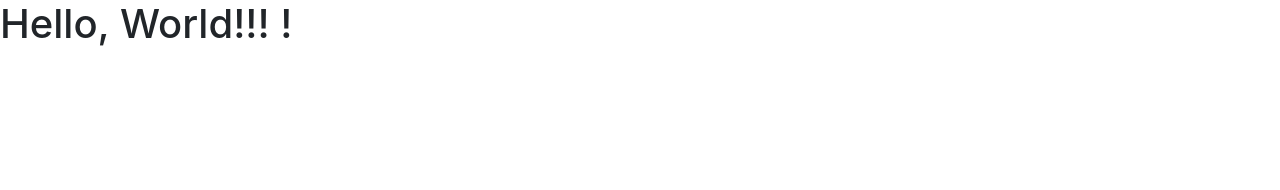
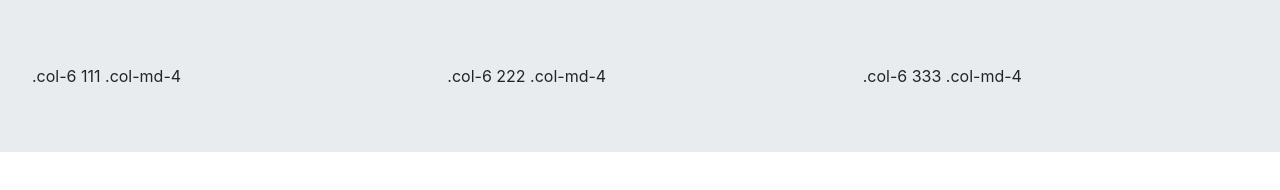
Before and after one commit to wmiz-mg/webpack-react-bootstrap-4, a React app: page / in a window 1280 px wide. Built offline with nearby package versions, Linux system fonts and the light colour scheme; some packages are replaced by stand-ins of ours.

Commit message:
import raw html

```diff
--- a/src/components/App.js
+++ b/src/components/App.js
@@ -1,12 +1,10 @@
 import React, { Component } from "react";
 // import "./App.css";
-
+import htmlContent from '../../static/content.html'
 class App extends Component {
   render() {
     return (
-      <div className="App">
-        <h1> Hello, World!!! ! </h1>
-      </div>
+      <div dangerouslySetInnerHTML={{ __html: htmlContent }} />
     );
   }
 }
--- a/src/index.js
+++ b/src/index.js
@@ -1,5 +1,6 @@
 import _ from 'lodash';
 import './main.scss';
+import 'bootstrap';
 
 import React from 'react';
 import ReactDOM from 'react-dom';
--- /dev/null
+++ b/static/content.html
@@ -0,0 +1,5 @@
+<div class="row jumbotron">
+  <div class="col-6 col-md-4">.col-6 111 .col-md-4</div>
+  <div class="col-6 col-md-4">.col-6 222 .col-md-4</div>
+  <div class="col-6 col-md-4">.col-6 333 .col-md-4</div>
+</div>
--- a/static/index.html
+++ b/static/index.html
@@ -10,6 +10,7 @@
 
 <body>
   <div id="root"></div>
+  <div w3-include-html="./content.html"></div>
   <noscript>
     You need to enable JavaScript to run this app.
   </noscript>
```
